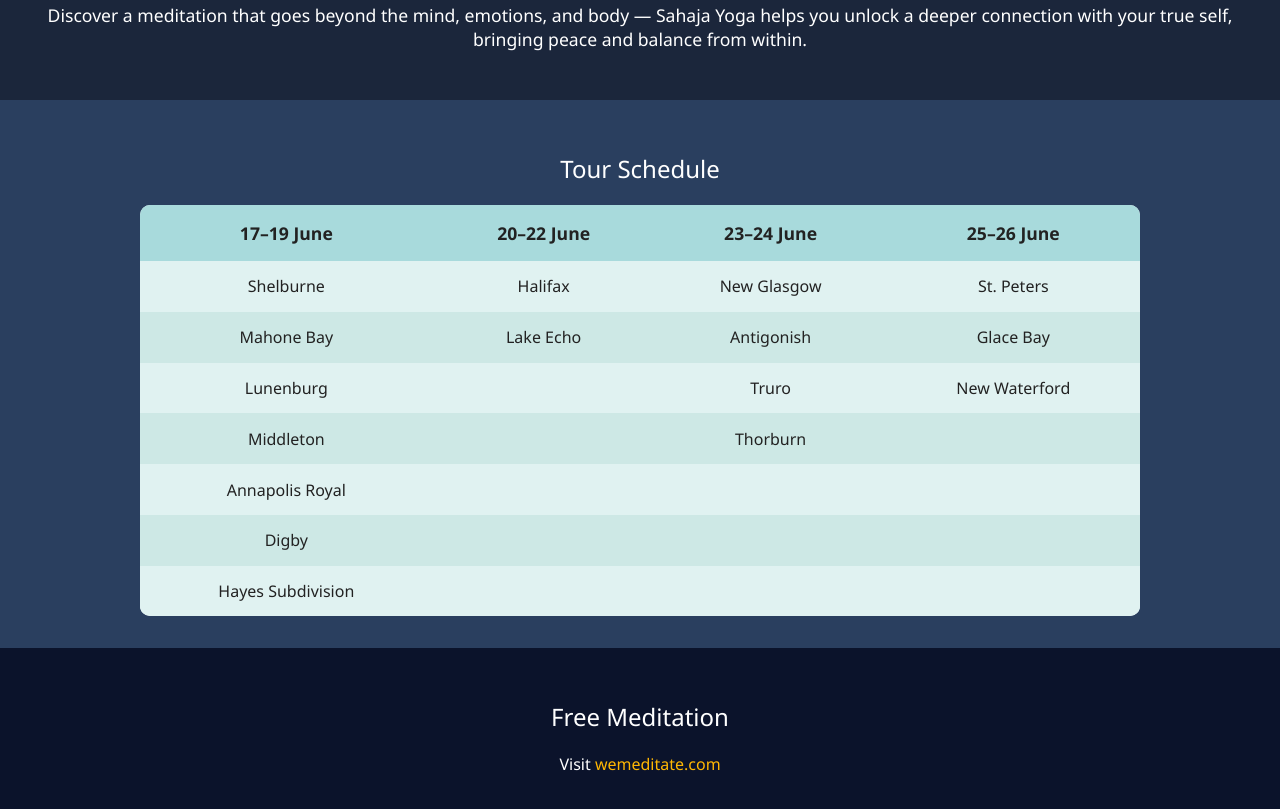
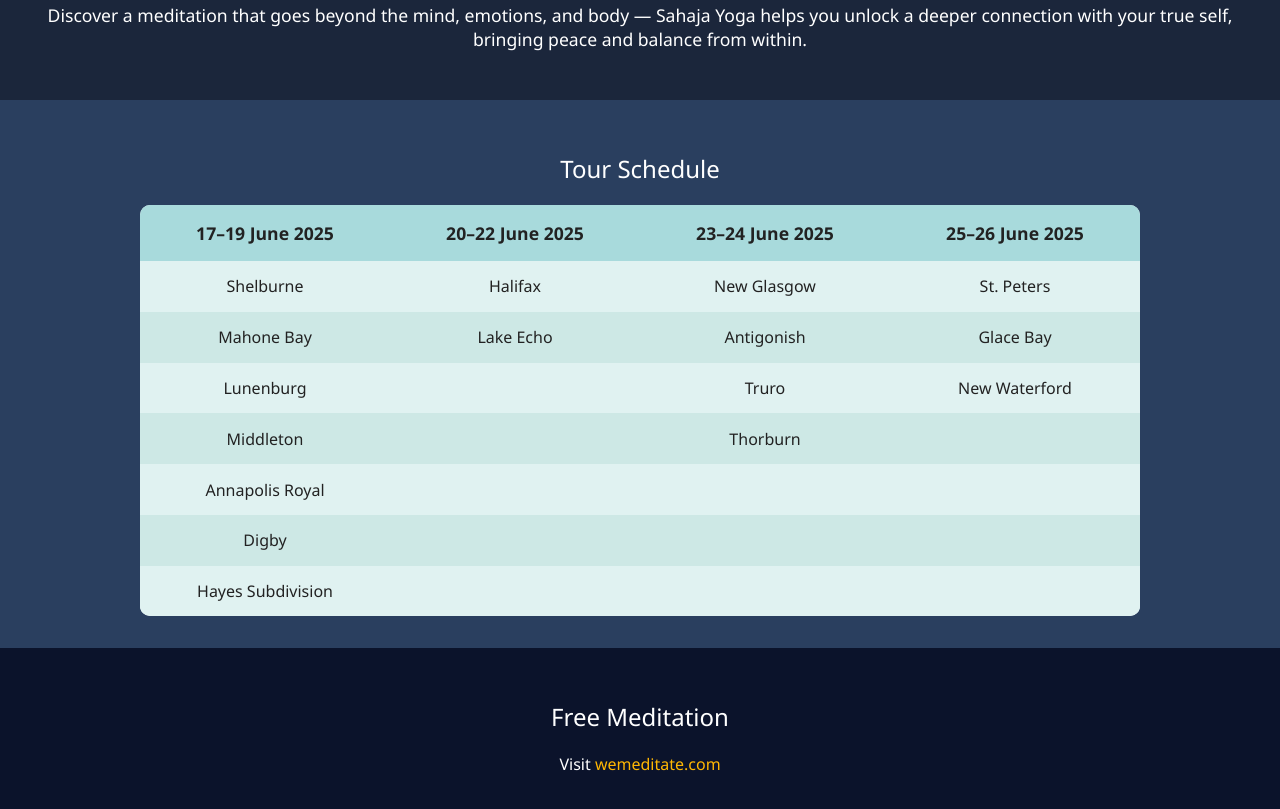
Before and after one commit to kelniled/wemeditatens, a plain HTML site: page index.html in a window 1280 px wide. Shown: the part 847-1656 px from the top of the page. Drawn offline with Linux system fonts and the light colour scheme.

Commit message:
Add files via upload

```diff
--- a/index.html
+++ b/index.html
@@ -60,10 +60,10 @@
       <table>
         <thead>
           <tr>
-            <th>17–19 June</th>
-            <th>20–22 June</th>
-            <th>23–24 June</th>
-            <th>25–26 June</th>
+            <th>17–19 June 2025</th>
+            <th>20–22 June 2025</th>
+            <th>23–24 June 2025</th>
+            <th>25–26 June 2025</th>
           </tr>
         </thead>
         <tbody>
```
